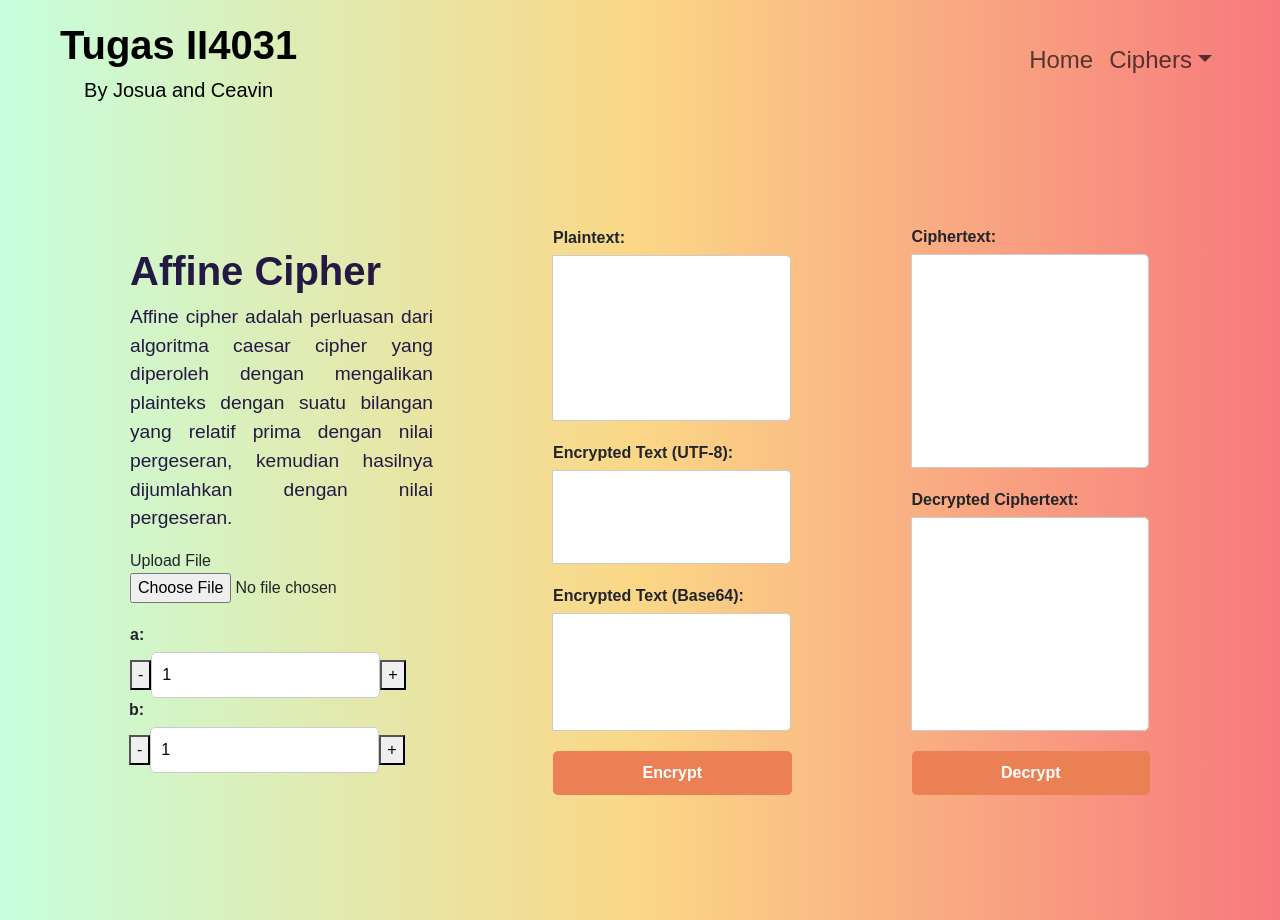
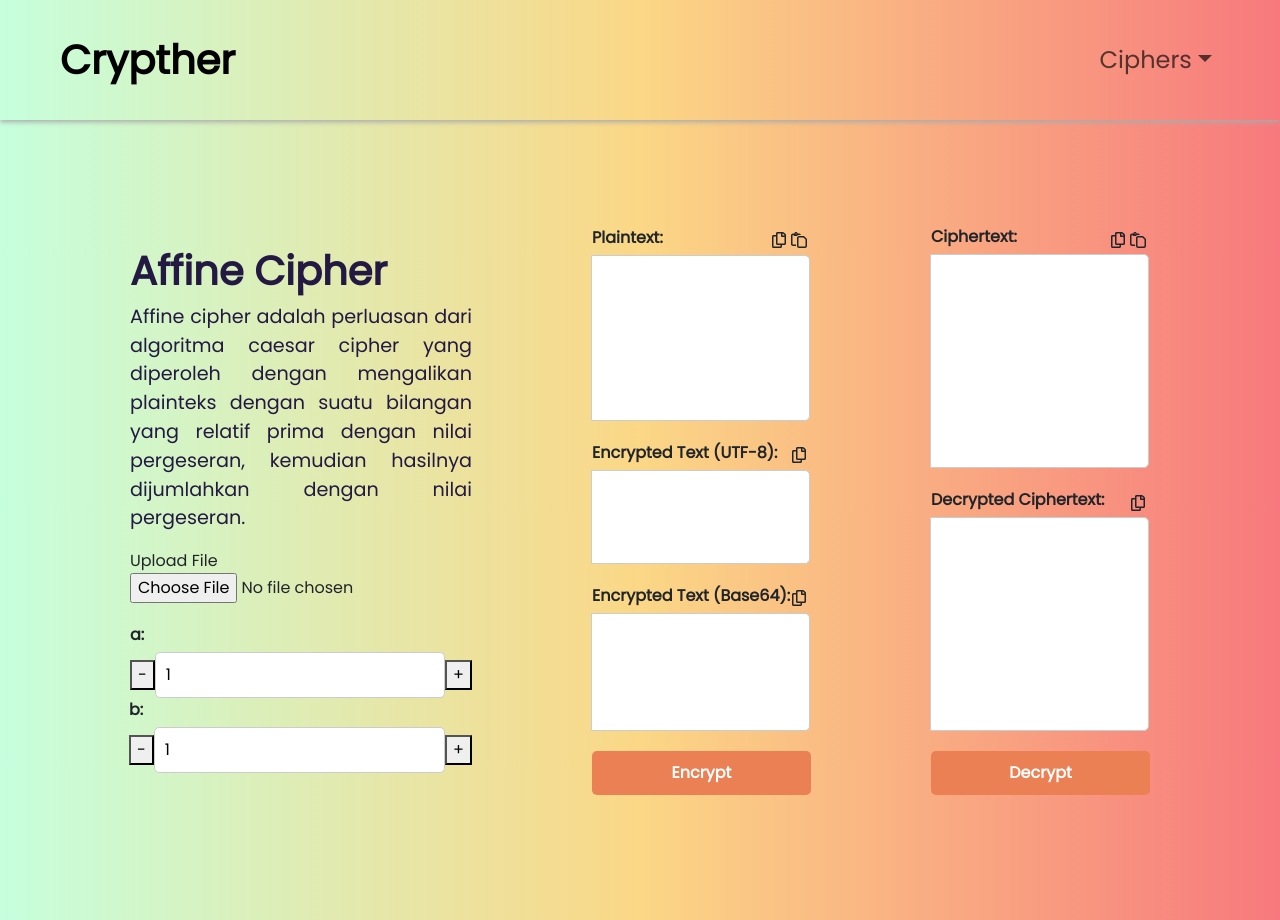
Before and after one commit to JosuaAdriel/Tugas-Kecil-Kripto-1, a React (Vite) app: page /affine in a window 1280 px wide. Built offline with nearby package versions, Linux system fonts and the light colour scheme.

Commit message:
copy paste button

```diff
--- a/package.json
+++ b/package.json
@@ -14,6 +14,7 @@
     "react": "^18.2.0",
     "react-bootstrap": "^2.10.1",
     "react-dom": "^18.2.0",
+    "react-icons": "^5.0.1",
     "react-router-bootstrap": "^0.26.2",
     "react-router-dom": "^6.22.1"
   },
--- a/src/components/CipherTextComponent.jsx
+++ b/src/components/CipherTextComponent.jsx
@@ -1,5 +1,7 @@
 import { Col, Row } from "react-bootstrap";
 import { useState } from "react";
+import { FaRegCopy } from "react-icons/fa";
+import { FaRegPaste } from "react-icons/fa6";
 
 function CipherTextComponent({
   plaintext,
@@ -49,7 +51,23 @@ function CipherTextComponent({
     <>
       <Col className="col-spacing">
         <div className="input-group">
-          <label htmlFor="plaintext">Plaintext:</label>
+          <div style={{ width: "100%" }} className="flex justify-between">
+            <label htmlFor="plaintext">Plaintext:</label>
+            <div style={{ marginRight: "4px", gap: "4px" }} className="flex">
+              <FaRegCopy
+                style={{ cursor: "pointer" }}
+                onClick={() => navigator.clipboard.writeText(plaintext)}
+              />
+              <FaRegPaste
+                style={{ cursor: "pointer" }}
+                onClick={() =>
+                  navigator.clipboard.readText().then((text) => {
+                    setPlaintext(text);
+                  })
+                }
+              />
+            </div>
+          </div>
           <textarea
             id="plaintext"
             value={plaintext}
@@ -58,7 +76,15 @@ function CipherTextComponent({
           />
         </div>
         <div className="input-group">
-          <label htmlFor="encryptedPlainTextt">Encrypted Text (UTF-8):</label>
+          <div style={{ width: "100%" }} className="flex justify-between">
+            <label htmlFor="encryptedPlainTextt">Encrypted Text (UTF-8):</label>
+            <div style={{ marginRight: "4px", gap: "4px" }} className="flex">
+              <FaRegCopy
+                style={{ cursor: "pointer" }}
+                onClick={() => navigator.clipboard.writeText(encryptedText)}
+              />
+            </div>
+          </div>
           <textarea
             id="encryptedPlainTextt"
             value={encryptedText}
@@ -67,7 +93,17 @@ function CipherTextComponent({
           />
         </div>
         <div className="input-group">
-          <label htmlFor="encryptedPlainText">Encrypted Text (Base64):</label>
+          <div style={{ width: "100%" }} className="flex justify-between">
+            <label htmlFor="encryptedPlainText">Encrypted Text (Base64):</label>
+            <div style={{ marginRight: "4px", gap: "4px" }} className="flex">
+              <FaRegCopy
+                style={{ cursor: "pointer" }}
+                onClick={() =>
+                  navigator.clipboard.writeText(btoa(encryptedText))
+                }
+              />
+            </div>
+          </div>
           <textarea
             id="encryptedPlainTextt"
             value={btoa(encryptedText)}
@@ -89,7 +125,23 @@ function CipherTextComponent({
       </Col>
       <Col className="col-spacing">
         <div className="input-group">
-          <label htmlFor="ciphertext">Ciphertext:</label>
+          <div style={{ width: "100%" }} className="flex justify-between">
+            <label htmlFor="ciphertext">Ciphertext:</label>
+            <div style={{ marginRight: "4px", gap: "4px" }} className="flex">
+              <FaRegCopy
+                style={{ cursor: "pointer" }}
+                onClick={() => navigator.clipboard.writeText(ciphertext)}
+              />
+              <FaRegPaste
+                style={{ cursor: "pointer" }}
+                onClick={() =>
+                  navigator.clipboard.readText().then((text) => {
+                    setCiphertext(text);
+                  })
+                }
+              />
+            </div>
+          </div>
           <textarea
             id="ciphertext"
             value={ciphertext}
@@ -98,7 +150,15 @@ function CipherTextComponent({
           />
         </div>
         <div className="input-group">
-          <label htmlFor="decryptedText">Decrypted Ciphertext:</label>
+          <div style={{ width: "100%" }} className="flex justify-between">
+            <label htmlFor="decryptedText">Decrypted Ciphertext:</label>
+            <div style={{ marginRight: "4px", gap: "4px" }} className="flex">
+              <FaRegCopy
+                style={{ cursor: "pointer" }}
+                onClick={() => navigator.clipboard.writeText(decryptedText)}
+              />
+            </div>
+          </div>
           <textarea
             id="decryptedText"
             value={decryptedText}
--- a/src/components/NavbarComponent.jsx
+++ b/src/components/NavbarComponent.jsx
@@ -13,21 +13,13 @@ const NavbarComponent = () => {
         <div className="d-flex flex-column align-items-center">
           <div>
             <Navbar.Brand className="fs-1 fw-bold" href="/">
-              Tugas II4031
-            </Navbar.Brand>
-          </div>
-          <div>
-            <Navbar.Brand className="fs-5" href="/">
-              By Josua and Ceavin
+              Crypther
             </Navbar.Brand>
           </div>
         </div>
         <Navbar.Toggle aria-controls="basic-navbar-nav" />
         <Navbar.Collapse id="basic-navbar-nav">
           <Nav className="ms-auto">
-            <NavLink className="nav-link" exact to="/">
-              Home
-            </NavLink>
             <NavDropdown
               className="nav-link1"
               title="Ciphers"
--- a/src/main.css
+++ b/src/main.css
@@ -1,6 +1,15 @@
+@font-face {
+    font-family: 'Poppins'; /* Name your font */
+    src: url('./assets/font/Poppins-Regular.ttf')
+  }
+
 *{
-    font-family: "Popins", sans-serif;
+    font-family: "Poppins", sans-serif;
 }
+
+body::-webkit-scrollbar {
+    display: none;
+  }
 
 :root{
     --primary-color: #f6f8fd;
@@ -16,6 +25,19 @@
     position: fixed;
     height: 120px;
     padding: 0 60px;
+    background: #c6ffdd;
+    background: -webkit-linear-gradient(to left, #f7797d, #fbd786, #c6ffdd);
+    background: linear-gradient(to left, #f7797d, #fbd786, #c6ffdd);
+    box-shadow: 0px 2px 5px #aaa;
+}
+
+.flex {
+    display: flex;
+    align-items: center;
+}
+
+.justify-between{
+    justify-content: space-between;
 }
 
 .navtes{
--- a/src/pages/ExtendedVignerePage.jsx
+++ b/src/pages/ExtendedVignerePage.jsx
@@ -68,12 +68,13 @@ const ExtendedVignerePage = () => {
                   kata kunci.
                 </p>
               </div>
-              <div className="input-group">
+              <div className="input-group flex gap-2">
                 <label htmlFor="selectOption">Select input source:</label>
                 <select
                   id="selectOption"
                   value={selected}
                   onChange={(e) => setSelected(e.target.value)}
+                  className="p-2"
                 >
                   <option value="Text">Text</option>
                   <option value="File">File</option>
```
Also changed, not shown: src/assets/font/Poppins-Regular.ttf (added), 1 other file (tests, documents, lock files or other folders).
